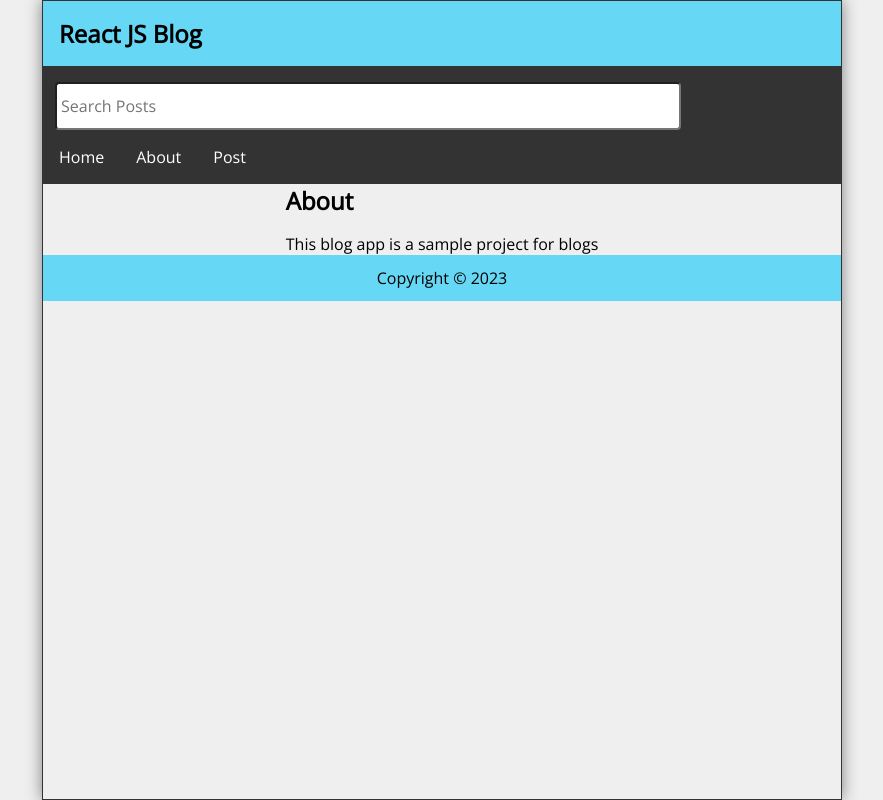
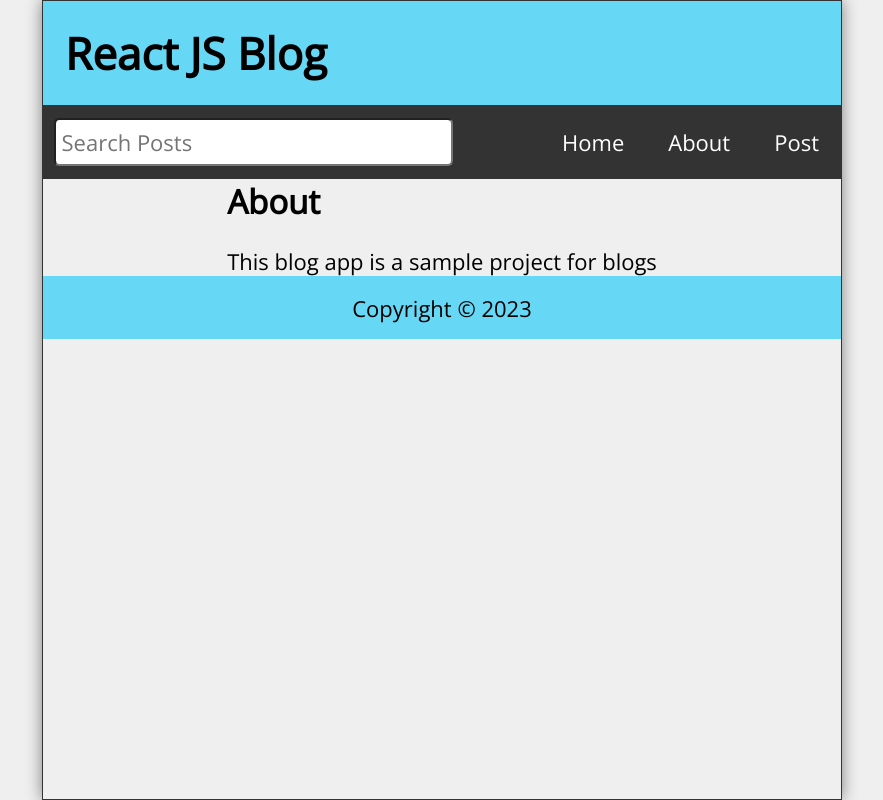
Before and after one commit to kpaccess/reactBlog-with-axios, a React (Vite) app: page /about in a window 1280 px wide. Shown: the whole page, without its empty margins (198-1081 px from the left). Built offline with nearby package versions, Linux system fonts and the light colour scheme.

Commit message:
added styles

```diff
--- a/src/components/Nav.jsx
+++ b/src/components/Nav.jsx
@@ -7,7 +7,7 @@ const Nav = ({ search, setSearch }) => {
         <label htmlFor="search">Search Posts</label>
         <input
           id="search"
-          type="search"
+          type="text"
           value={search}
           onChange={(e) => setSearch(e.target.value)}
           placeholder="Search Posts"
--- a/src/index.css
+++ b/src/index.css
@@ -13,8 +13,9 @@ html {
 body {
   min-height: 100vh;
   font-family: 'Open Sans', sans-serif;
+  -webkit-font-smoothing: antialiased;
+  -moz-osx-font-smoothing: grayscale;
   display: flex;
-  border-color: #efefef;
   background-color: #efefef;
 }
 
@@ -40,7 +41,7 @@ body {
 .Header,
 .Footer {
   width: 100%;
-  background: #66d8f5;
+  background-color: #66d8f5;
   padding: 1rem;
   display: flex;
   justify-content: space-between;
@@ -51,6 +52,10 @@ body {
   font-size: 1.5rem;
 }
 
+.Header svg {
+  font-size: 2rem;
+}
+
 .Footer {
   padding: 0.75rem;
   display: grid;
@@ -59,7 +64,7 @@ body {
 
 .Nav {
   width: 100%;
-  background: #333;
+  background-color: #333;
   display: flex;
   flex-direction: column;
   justify-content: flex-start;
@@ -71,7 +76,7 @@ body {
   padding: 1rem 0 0 0.75rem;
 }
 
-.searchForm input[type='search'] {
+.searchForm input[type='text'] {
   font-family: 'Open Sans', sans-serif;
   width: 100%;
   min-height: 48px;
@@ -83,12 +88,12 @@ body {
 
 .searchForm label {
   position: absolute;
-  left: -999999px;
+  left: -99999px;
 }
 
 .Nav ul {
   color: #fff;
-  list-style: none;
+  list-style-type: none;
   display: flex;
   flex-wrap: nowrap;
   align-items: center;
@@ -111,8 +116,8 @@ body {
 .Nav li:hover,
 .Nav li:focus,
 .Nav li:hover a,
-.Nav li:hover a {
-  background: #eee;
+.Nav li:focus a {
+  background-color: #eee;
   color: #333;
 }
 
@@ -130,7 +135,7 @@ body {
   flex-grow: 1;
   padding: 1rem;
   overflow-y: auto;
-  background: #fff;
+  background-color: #fff;
 }
 
 .post {
@@ -156,6 +161,50 @@ body {
   border-bottom: none;
 }
 
+.postDate {
+  font-size: 0.75rem;
+  margin-top: 0.25rem;
+}
+
+.postBody {
+  margin: 1rem 0;
+}
+
+.newPostForm {
+  display: flex;
+  flex-direction: column;
+}
+
+.newPostForm label {
+  margin-top: 1rem;
+}
+
+.newPostForm input[type='text'],
+.newPostForm textarea {
+  font-family: 'Open Sans', sans-serif;
+  width: 100%;
+  min-height: 48px;
+  font-size: 1rem;
+  padding: 0.25rem;
+  border-radius: 0.25rem;
+  margin-right: 0.25rem;
+  outline: none;
+}
+
+.newPostForm textarea {
+  height: 100px;
+}
+
+.newPostForm button {
+  margin-top: 1rem;
+  height: 48px;
+  min-width: 48px;
+  border-radius: 10px;
+  padding: 0.5rem;
+  font-size: 1rem;
+  cursor: pointer;
+}
+
 .Missing h2,
 .PostPage h2,
 .Missing p,
@@ -166,10 +215,62 @@ body {
 .PostPage button {
   height: 48px;
   min-width: 48px;
-  background: red;
   border-radius: 0.25rem;
   padding: 0.5rem;
   font-size: 1rem;
+  background-color: red;
   color: #fff;
   cursor: pointer;
 }
+
+.statusMsg {
+  margin-top: 2rem;
+}
+
+@media only screen and (min-width: 610px) {
+  html {
+    font-size: 22px;
+  }
+
+  .Header h1 {
+    font-size: 2rem;
+  }
+
+  .Nav {
+    flex-direction: row;
+    flex-wrap: nowrap;
+    justify-content: space-between;
+    align-items: center;
+  }
+
+  .Nav ul {
+    text-align: right;
+  }
+
+  .Nav li:hover,
+  .Nav li:focus,
+  .Nav li:hover a,
+  .Nav li:focus a {
+    background-color: #eee;
+    color: #333;
+  }
+
+  .searchForm {
+    width: 50%;
+    padding: 0.5rem 0;
+  }
+
+  .searchForm input[type='text'] {
+    margin-left: 0.5rem;
+  }
+
+  .newPostForm textarea {
+    height: 300px;
+  }
+}
+
+@media only screen and (min-width: 992px) {
+  .Header svg {
+    font-size: 3rem;
+  }
+}
```
